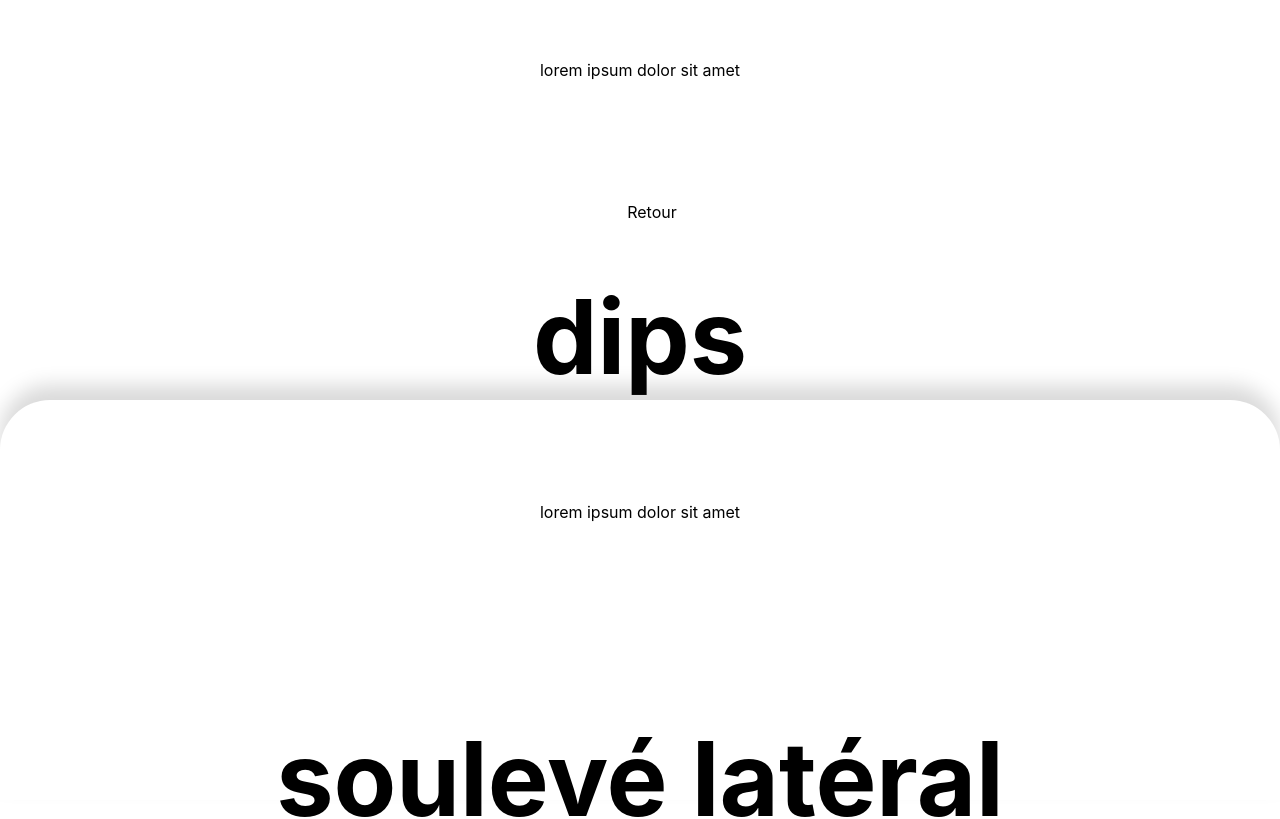
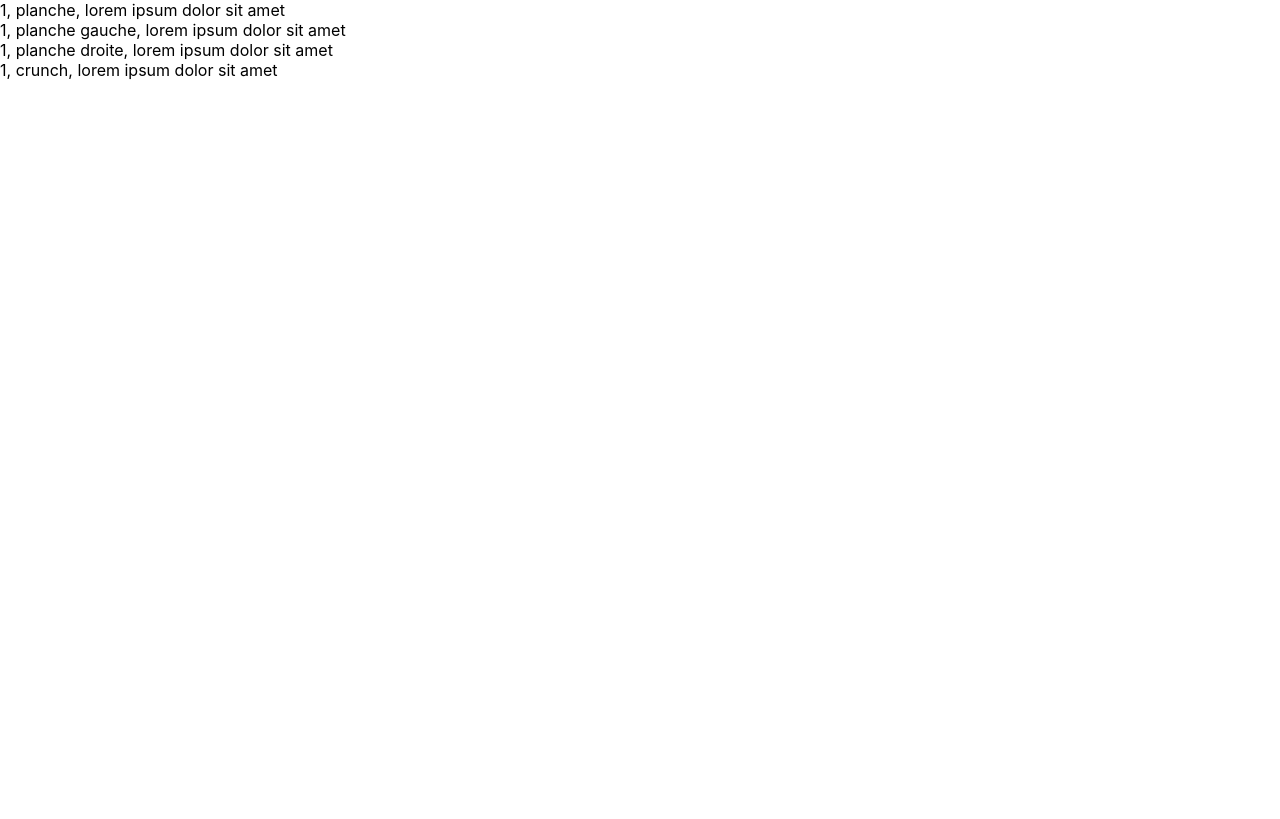
Before and after one commit to clementbonjour/sportapp, a React (Create React App) app: page /exo in a window 1280 px wide. Shown: the top 819 px of the page. Built offline with nearby package versions, Linux system fonts and the light colour scheme.

Commit message:
correction pb page exo

```diff
--- a/src/Exo.js
+++ b/src/Exo.js
@@ -1,8 +1,53 @@
-import React, {Component} from 'react';
+import React, {useEffect, useState} from 'react';
 import Pause from './pause.svg';
 import Play from './play.svg';
 
+const exercices = [
+    {id: 1, nom: 'planche', description: 'lorem ipsum dolor sit amet'},
+    {id: 1, nom: 'planche gauche', description: 'lorem ipsum dolor sit amet'},
+    {id: 1, nom: 'planche droite', description: 'lorem ipsum dolor sit amet'},
+    {id: 1, nom: 'crunch', description: 'lorem ipsum dolor sit amet'},
+    {id: 2, nom: 'pompes prise simple', description: 'lorem ipsum dolor sit amet'},
+    {id: 2, nom: 'pompes prise large', description: 'lorem ipsum dolor sit amet'},
+    {id: 2, nom: 'pompes diamant', description: 'lorem ipsum dolor sit amet'},
+    {id: 2, nom: 'dips', description: 'lorem ipsum dolor sit amet'},
+    {id: 3, nom: 'soulevé latéral', description: 'lorem ipsum dolor sit amet'},
+    {id: 3, nom: 'soulevé frontal', description: 'lorem ipsum dolor sit amet'},
+    {id: 3, nom: 'soulevé arrière', description: 'lorem ipsum dolor sit amet'},
+    {id: 3, nom: 'soulevé', description: 'lorem ipsum dolor sit amet'},
+    {id: 4, nom: 'squat', description: 'lorem ipsum dolor sit amet'},
+    {id: 4, nom: 'chaise', description: 'lorem ipsum dolor sit amet'},
+    {id: 4, nom: 'squatte', description: 'lorem ipsum dolor sit amet'},
+    {id: 4, nom: 'rocking chair', description: 'lorem ipsum dolor sit amet'},
+]
+
+
+function Card(props) {
+    return (
+        <div>{props.id}, {props.nom}, {props.description}</div>
+    )
+}
+
+export default function Exo(props) {
+
+    const [personnes, setPersonnes] = useState(exercices)
+    return (
+        <div>
+            {personnes.filter(personnes => personnes.id == 1).map(p => <Card id={p.id} nom={p.nom} description={p.description}/>)}
+        </div>
+    )
+
+    /*
+    import React, {Component} from 'react';
+import Pause from './pause.svg';
+import Play from './play.svg';
+
+
 function Exo(){
+
+	let seriemuscle = 1;
+  let etape = 2;
+
 
   const exercices = [
     {id: 1, nom: 'planche', description: 'lorem ipsum dolor sit amet'},
@@ -23,10 +68,9 @@ function Exo(){
     {id: 4, nom: 'rocking chair', description: 'lorem ipsum dolor sit amet'},
   ]
 
-if(exercices[3].id == 1){
+if(exercices[etape].id == seriemuscle){
     return (
-      <div className="exos-container">
-        <div className="exo-superior">
+      <div className="exos-container"> <div className="exo-superior">
         <div className="boutonRetour">
           <p>Retour</p>
         </div>
@@ -46,9 +90,11 @@ if(exercices[3].id == 1){
           </div>
         </div>
       </div>
-
-    );
+    )
   }
 }
 
 export default Exo;
+     */
+
+}
```
Also changed, not shown: src/index.css (line endings or trailing spaces).
